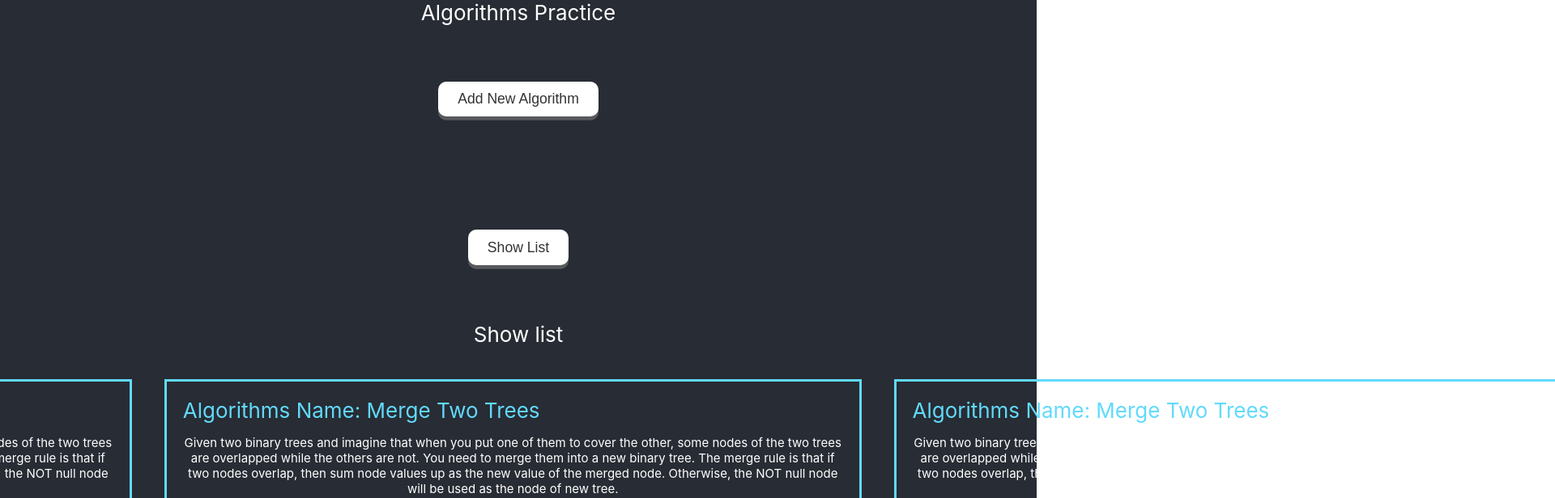
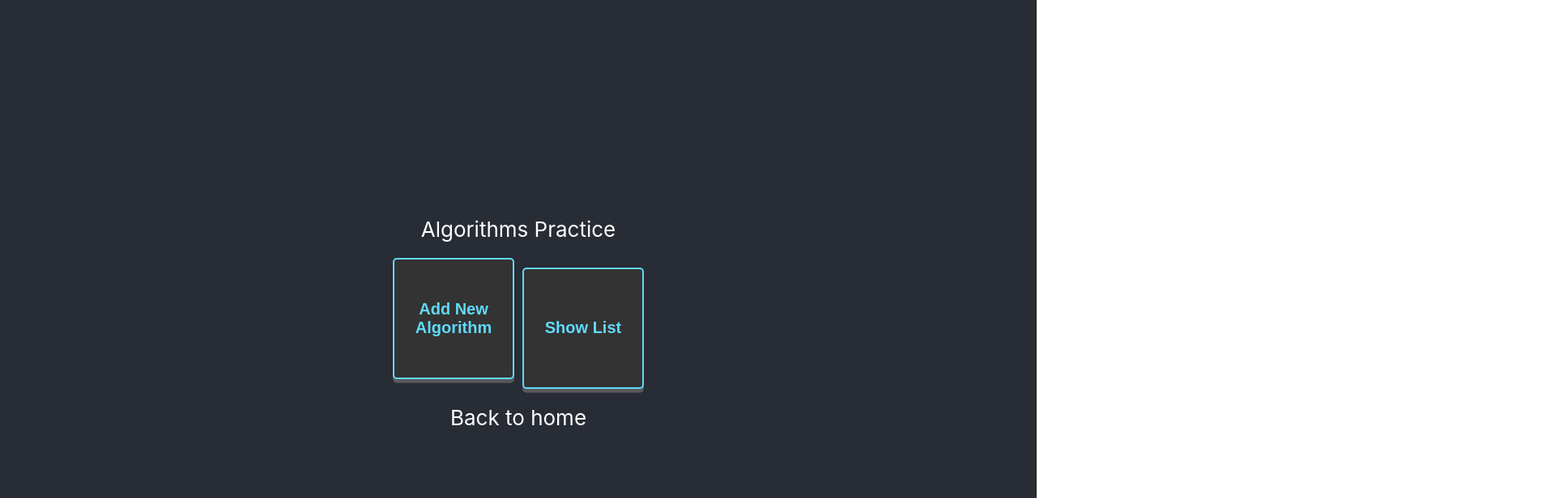
Before and after one commit to unachoza/Thoughts-on-Algorithms-DataStructures, a React (Create React App) app: page / in a window 1280 px wide. Shown: the top 616 px of the page at 81% size, 1920 px wide, since content can reach past the window. Built offline with nearby package versions, Linux system fonts and the light colour scheme.

Commit message:
home page

```diff
--- a/src/App.css
+++ b/src/App.css
@@ -59,14 +59,16 @@ li {
 /* button click realistic feel */
 button {
   cursor: pointer;
-  font-size: 1.1rem;
-  border: none;
-  border-radius: 10px;
-  color: #333;
-  background-color: white;
+  font-size: 20px;
+  font-weight: bold;
+  border: 2px solid #61dafb;
+  border-radius: 5px;
+  color: #61dafb;
+  background-color: #333;
   outline: none;
-  padding: 0.7rem 1.5rem;
-  margin: 70px;
+  height: 150px;
+  width: 150px;
+  margin: 20px 5px;
   box-shadow: 0 0.3rem rgba(121, 121, 121, 0.6);
 }
 
@@ -81,10 +83,10 @@ button::after {
   transition: all 0.2s;
 }
 
-button:active,
+/* button:active,
 button:focus {
   outline: none;
   transform: translateY(-1px);
   box-shadow: 0 0.5rem 1rem rgba(0, 0, 0, 0.2);
   transition: all 0.2s;
-}
+} */
--- a/src/App.tsx
+++ b/src/App.tsx
@@ -3,12 +3,14 @@ import './App.css';
 import Main from './Components/Main';
 
 interface State {
-  isLoaded: boolean;
+  addNew: boolean;
+  showList: boolean;
 }
 //<{}, State>
 class App extends Component<{}, State> {
   state: any = {
     isLoaded: false,
+    showList: false,
   };
   render() {
     return (
@@ -16,9 +18,11 @@ class App extends Component<{}, State> {
         <div className="App">
           <header className="App-header">
             <div className="App-link">Algorithms Practice</div>
-            <button>Add New Algorithm</button>
-            <button>Show List</button>
-            <Main />
+            <div>
+              <button>Add New Algorithm</button>
+              <button>Show List</button>
+            </div>
+            <div>{this.state.showList ? <Main /> : null}</div>
             <a href="https://arianna-dev.vercel.app/" style={{ color: 'white', textDecoration: 'none' }}>
               Back to home
             </a>
```
